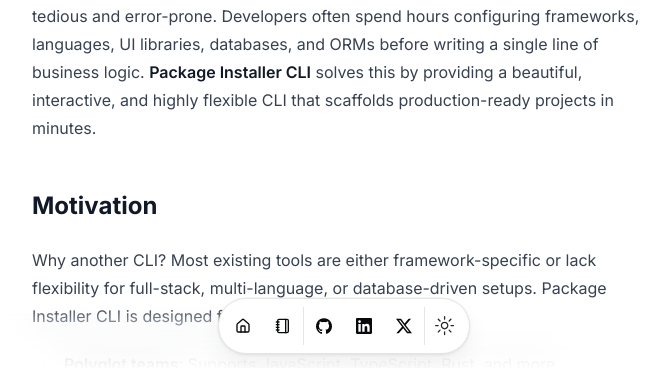
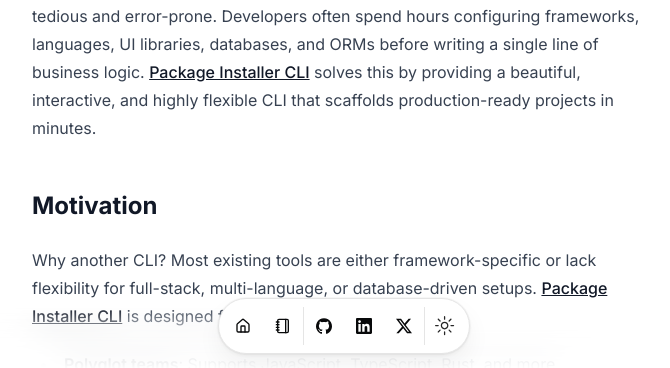
Before and after one commit to 0xshariq/portfolio-website, a Next.js app: page /blog/package-installer-cli in a window 1280 px wide. Shown: the part 430-798 px from the top of the page, without its empty margins (296-966 px from the left). Built offline with nearby package versions, Linux system fonts and the light colour scheme.

Commit message:
Minor changes

```diff
--- a/content/package-installer-cli.mdx
+++ b/content/package-installer-cli.mdx
@@ -9,11 +9,11 @@
 
 ## Introduction
 
-Modern web development is fast-paced, but setting up a new project can still be tedious and error-prone. Developers often spend hours configuring frameworks, languages, UI libraries, databases, and ORMs before writing a single line of business logic. **Package Installer CLI** solves this by providing a beautiful, interactive, and highly flexible CLI that scaffolds production-ready projects in minutes.
+Modern web development is fast-paced, but setting up a new project can still be tedious and error-prone. Developers often spend hours configuring frameworks, languages, UI libraries, databases, and ORMs before writing a single line of business logic. **[Package Installer CLI](https://www.npmjs.com/package/package-installer-cli)** solves this by providing a beautiful, interactive, and highly flexible CLI that scaffolds production-ready projects in minutes.
 
 ## Motivation
 
-Why another CLI? Most existing tools are either framework-specific or lack flexibility for full-stack, multi-language, or database-driven setups. Package Installer CLI is designed for:
+Why another CLI? Most existing tools are either framework-specific or lack flexibility for full-stack, multi-language, or database-driven setups. [Package Installer CLI](https://www.npmjs.com/package/package-installer-cli) is designed for:
 
 - **Polyglot teams**: Supports JavaScript, TypeScript, Rust, and more
 - **Full-stack development**: Easily combine frontend and backend templates
@@ -158,8 +158,8 @@
 
 ## Conclusion
 
-Package Installer CLI is the fastest way to start modern web projects with best practices, flexibility, and beautiful developer experience. Whether you’re building a startup MVP, a full-stack enterprise app, or just learning, this CLI will save you time and help you focus on what matters—building great software.
+[Package Installer CLI](https://www.npmjs.com/package/package-installer-cli) is the fastest way to start modern web projects with best practices, flexibility, and beautiful developer experience. Whether you’re building a startup MVP, a full-stack enterprise app, or just learning, this CLI will save you time and help you focus on what matters—building great software.
 
+---
 
-Ready to build your next modern web app? Try Package Installer CLI today!
 Ready to build your next modern web app? Try [Package Installer CLI](https://www.npmjs.com/package/package-installer-cli) today!
--- a/src/data/resume.tsx
+++ b/src/data/resume.tsx
@@ -122,7 +122,7 @@
       links: [
         {
           type: "Source",
-          href: "https://github.com/0xshariq/",
+          href: "https://github.com/0xshariq/package-installer-cli",
           icon: <Icons.github className="size-3" />,
         },
         {
```
